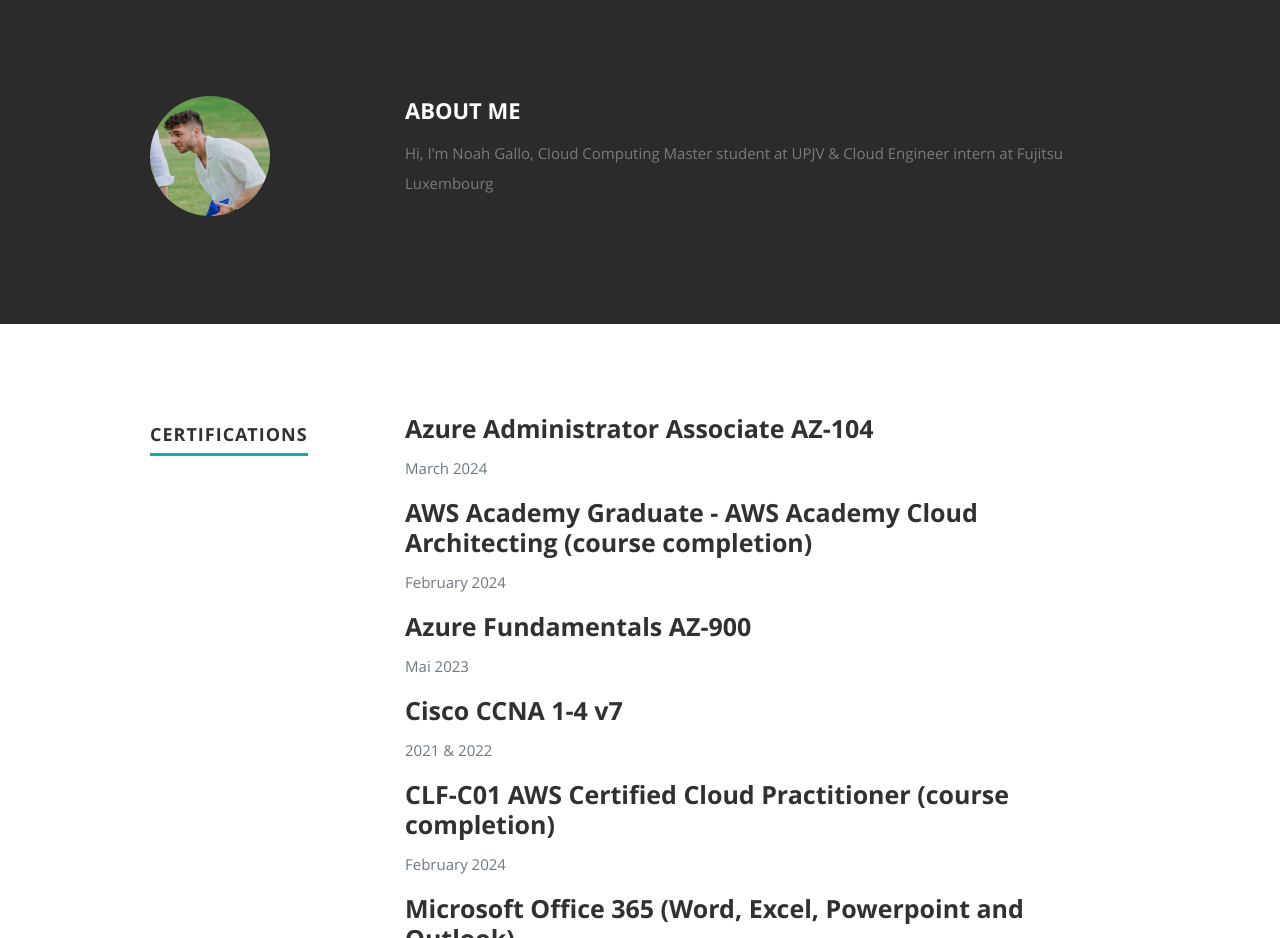
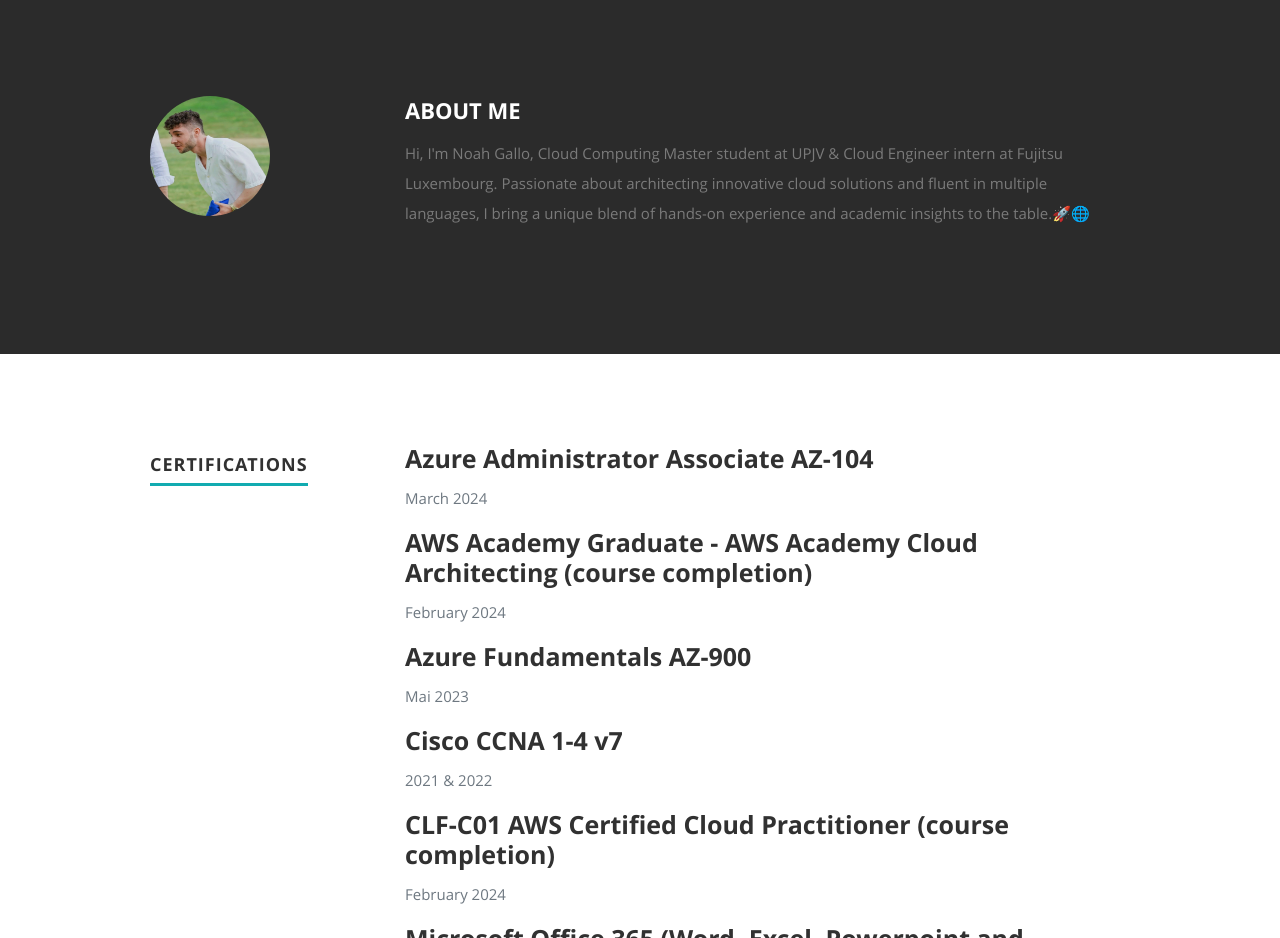
Before and after one commit to NoahGallo/Azure_Resume, a plain HTML site: page frontend/index.html in a window 1280 px wide. Shown: the part 800-1738 px from the top of the page. Drawn offline with nearby package versions, Linux system fonts and the light colour scheme; no server answers.

Commit message:
Minor html changes

```diff
--- a/frontend/index.html
+++ b/frontend/index.html
@@ -87,7 +87,7 @@
 
             <h2>ABOUT ME</h2>
 
-            <p> Hi, I'm Noah Gallo, Cloud Computing Master student at UPJV & Cloud Engineer intern at Fujitsu Luxembourg
+            <p> Hi, I'm Noah Gallo, Cloud Computing Master student at UPJV & Cloud Engineer intern at Fujitsu Luxembourg. Passionate about architecting innovative cloud solutions and fluent in multiple languages, I bring a unique blend of hands-on experience and academic insights to the table.🚀🌐
 
          </br>
       </br>
```
Also changed, not shown: 1 other file.
